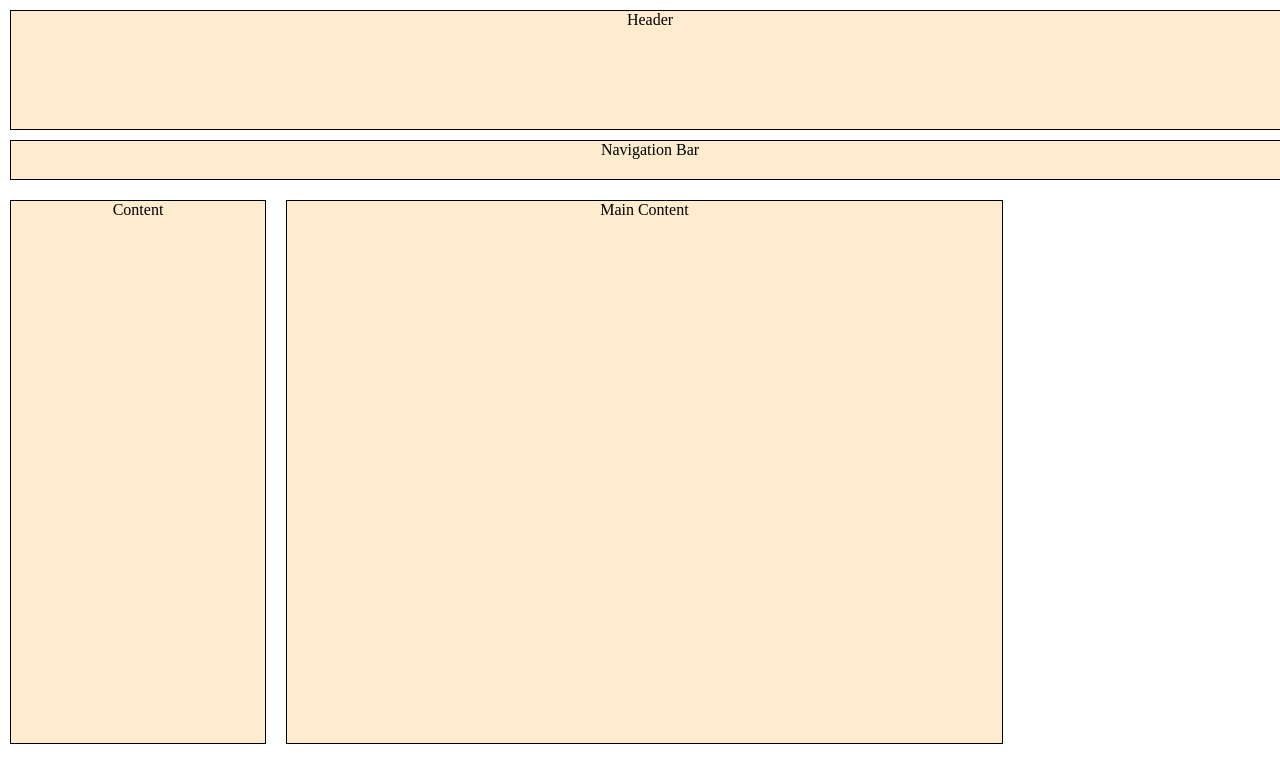
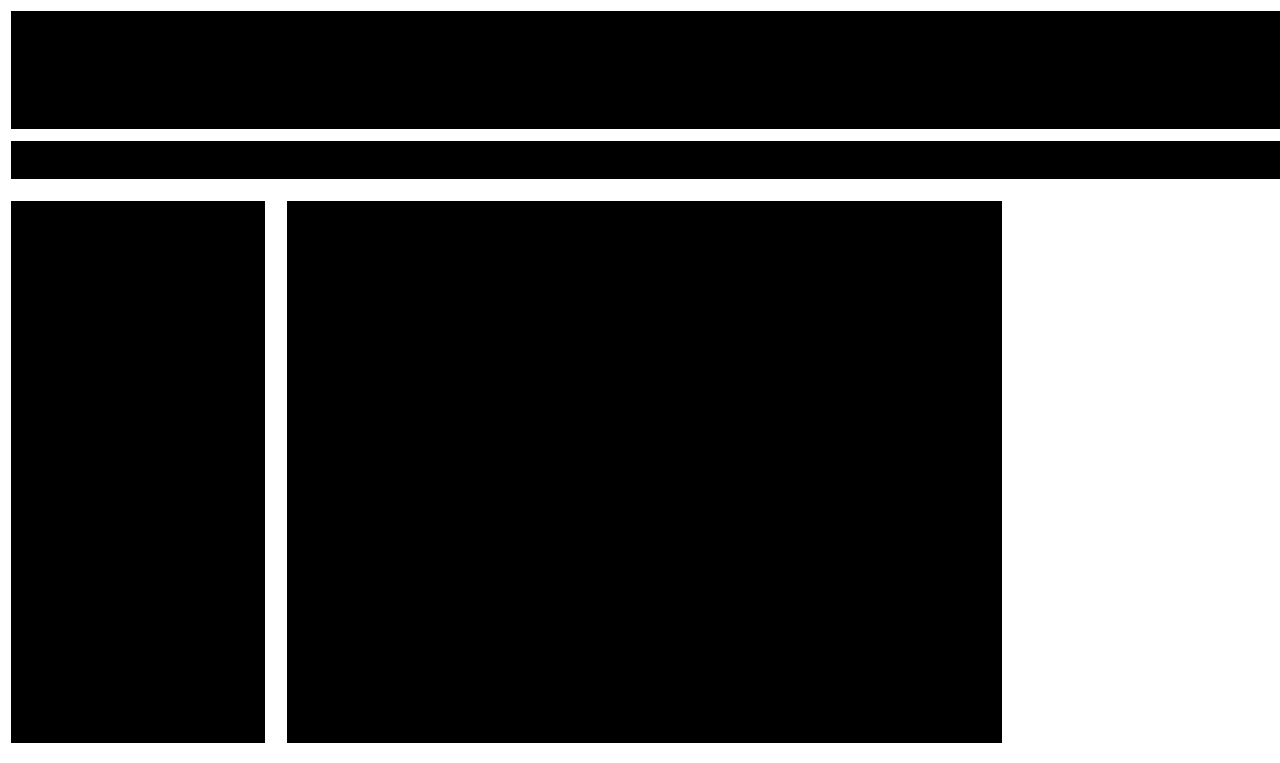
Before and after one commit to YogeshSingh003/Web-Dev-Projects, a plain HTML site: page Website Layout/WebsiteLayout.html in a window 1280 px wide. Shown: the top 763 px of the page. Drawn offline with Linux system fonts and the light colour scheme.

Commit message:
Update WebsiteLayout.html

```diff
--- a/Website Layout/WebsiteLayout.html
+++ b/Website Layout/WebsiteLayout.html
@@ -15,8 +15,8 @@
       .footer,
       .nav {
         width: 100%;
-        border: black solid 1px;
-        background-color: blanchedalmond;
+        border: white solid 1px;
+        background-color: black;
         margin: 10px;
         text-align: center;
         padding: auto;
@@ -30,8 +30,8 @@
 
       .content {
         width: 20%;
-        border: black solid 1px;
-        background-color: blanchedalmond;
+        border: white solid 1px;
+        background-color: black;
         margin: 10px;
         text-align: center;
         height: 68%;
@@ -39,8 +39,8 @@
       }
       .main {
         width: 56%;
-        border: black solid 1px;
-        background-color: blanchedalmond;
+        border: white solid 1px;
+        background-color: black;
         margin: 10px;
         text-align: center;
         float: left;
```
